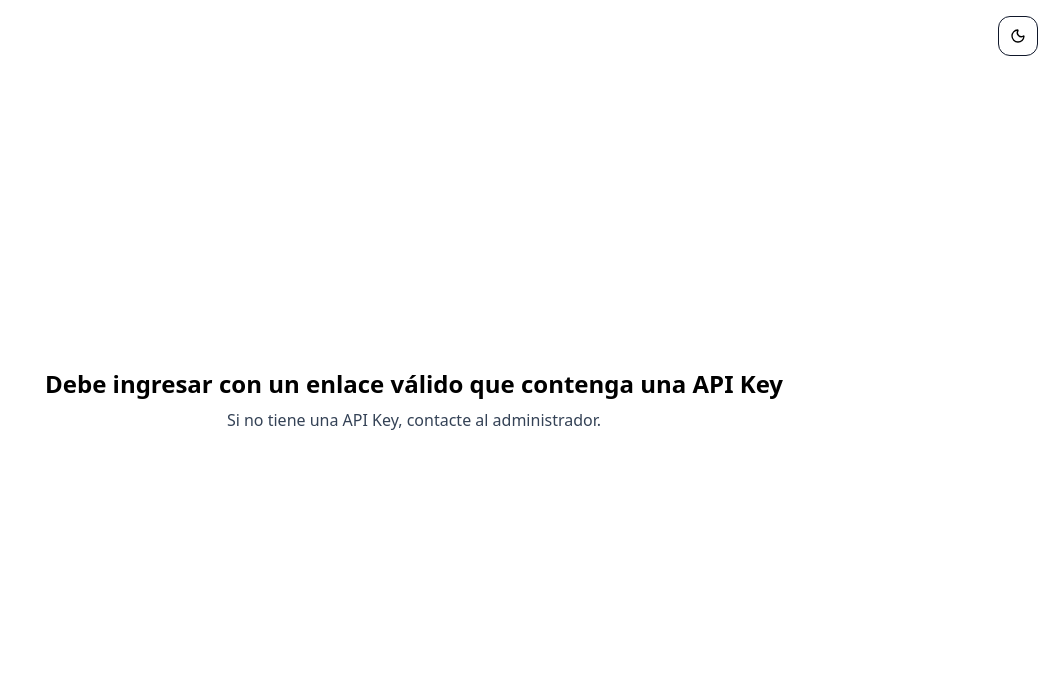
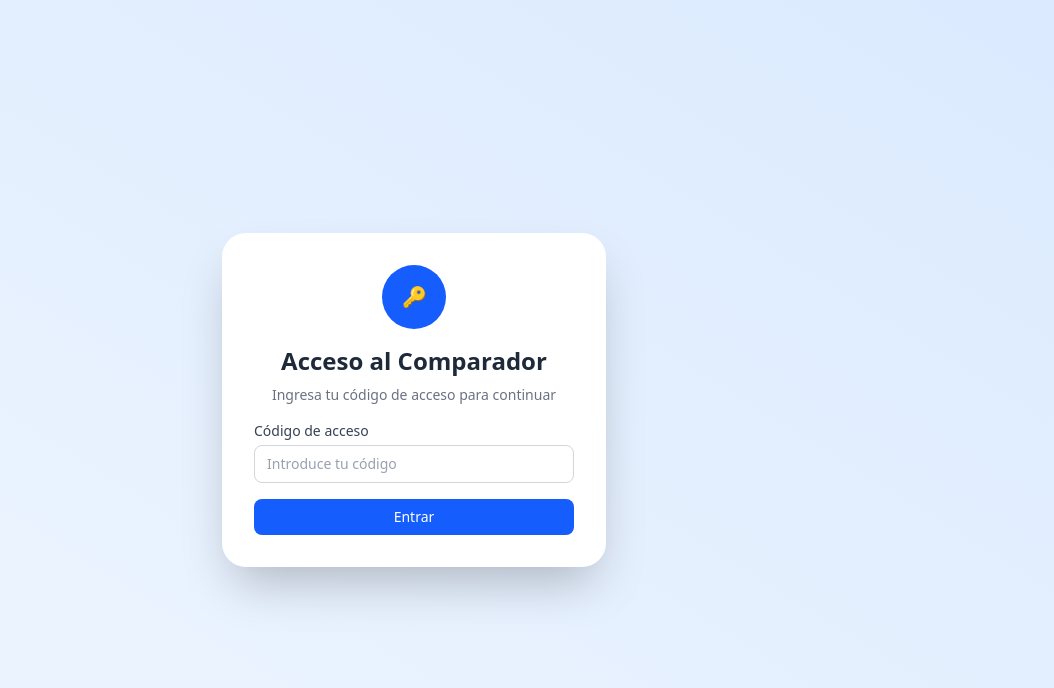
Before and after one commit to Apolo-Energies/vibra-frontend, a Next.js app: page / in a window 1280 px wide. Shown: the top 688 px of the page, without its empty margins (226-1280 px from the left). Built offline with nearby package versions, Linux system fonts and the light colour scheme; no server answers.

Commit message:
actualizacion

```diff
--- /dev/null
+++ b/src/app/dashboard/Contrato/page.tsx
@@ -0,0 +1,8 @@
+
+export default function ContratoPage() {
+  return (
+    <div>
+        <p>Pagina de contratos.</p>
+    </div>
+  );
+}
--- a/src/app/page.tsx
+++ b/src/app/page.tsx
@@ -1,25 +1,74 @@
 "use client";
 
-import { useEffect, useState } from "react";
+import { useActionState, useEffect, useRef, useState } from "react";
 import { useSearchParams } from "next/navigation";
-import { signIn } from "next-auth/react";
-import { AuthMessage } from "./components/AuthMessage";
+import { MoonLoader } from "react-spinners";
+import { authenticate } from "@/actions";
 
 export default function AuthPage() {
+  const [code, setCode] = useState("");
   const searchParams = useSearchParams();
-  const apiKey = searchParams.get("api_key");
-  const [verifying, setVerifying] = useState(false);
+  const callbackUrl = searchParams.get("callbackUrl") || "/dashboard/Comparador";
+  const [errorMessage, formAction, isPending] = useActionState(authenticate, undefined);
+  const lastErrorRef = useRef<string | undefined>(undefined);
 
   useEffect(() => {
-    if (apiKey) {
-      setVerifying(true);
-      signIn("credentials", {
-        api_key: apiKey,
-        redirect: true,
-        callbackUrl: "/dashboard/Comparador",
-      }).finally(() => setVerifying(false));
+    if (errorMessage && errorMessage !== lastErrorRef.current) {
+      lastErrorRef.current = errorMessage;
     }
-  }, [apiKey]);
+  }, [errorMessage]);
 
-  return <AuthMessage isVerifying={verifying || !!apiKey} />;
+  return (
+    <div className="flex items-center justify-center min-h-screen bg-gradient-to-tr from-blue-50 to-blue-100 px-4">
+      <div className="w-full max-w-sm bg-white dark:bg-gray-800 rounded-3xl shadow-2xl p-8 space-y-6 relative">
+        {/* Encabezado con icono */}
+        <div className="flex justify-center mb-4">
+          <div className="w-16 h-16 bg-blue-600 rounded-full flex items-center justify-center text-white font-bold text-xl">
+            🔑
+          </div>
+        </div>
+        <h1 className="text-2xl font-semibold text-gray-800 dark:text-gray-100 text-center mb-2">
+          Acceso al Comparador
+        </h1>
+        <p className="text-center text-sm text-gray-500 dark:text-gray-400 mb-4">
+          Ingresa tu código de acceso para continuar
+        </p>
+
+        <form action={formAction} className="space-y-4">
+          <div>
+            <label
+              htmlFor="accessCode"
+              className="block text-sm font-medium mb-1 text-gray-700 dark:text-gray-300"
+            >
+              Código de acceso
+            </label>
+            <input
+              type="text"
+              id="accessCode"
+              name="accessCode"
+              value={code}
+              onChange={(e) => setCode(e.target.value)}
+              placeholder="Introduce tu código"
+              className="w-full px-3 py-2 text-sm rounded-lg border bg-white dark:bg-gray-700 border-gray-300 dark:border-gray-600 text-gray-900 dark:text-white placeholder-gray-400 dark:placeholder-gray-400 focus:border-blue-500 focus:ring-1 focus:ring-blue-500 focus:ring-opacity-50 transition-all duration-200"
+              required
+            />
+          </div>
+
+          <input type="hidden" name="redirectTo" value={callbackUrl} />
+
+          <button
+            type="submit"
+            disabled={isPending}
+            className="w-full text-sm font-medium cursor-pointer bg-blue-600 hover:bg-blue-700 text-white py-2 px-4 rounded-lg transition-colors duration-200 focus:ring-2 focus:ring-blue-500 focus:ring-opacity-50 active:bg-blue-800 flex items-center justify-center"
+          >
+            {isPending ? <MoonLoader size={20} color="#fff" /> : "Entrar"}
+          </button>
+
+          {errorMessage && (
+            <p className="text-red-500 text-sm mt-1 text-center">{errorMessage}</p>
+          )}
+        </form>
+      </div>
+    </div>
+  );
 }
--- a/src/app/services/Auth/auth.service.ts
+++ b/src/app/services/Auth/auth.service.ts
@@ -1,23 +1,49 @@
 import axios from "axios";
 import { ApiManager } from "../ApiManager/ApiManager";
 import { ApiResponse } from "../interfaces/ApiResponse";
+const VALID_CODE = process.env.NEXT_PUBLIC_ACCESS_CODE;
+const API_KEY = process.env.NEXT_PUBLIC_API_KEY;
 
-export const userLogin = async (api_key: string): Promise<ApiResponse<unknown>> => {
-    // console.log("apikey: ", api_key)
-    if (!api_key) {
+export const userLogin = async (accessCode: string): Promise<ApiResponse<unknown>> => {
+
+  console.log("caodigo valido: ", VALID_CODE, "codigo ingresado: ", accessCode)
+
+  console.log("APIKEY: ", API_KEY)
+
+  if (!accessCode) {
     return {
       isSuccess: false,
-        displayMessage: "La url no es valida",
-        errorMessages: ["No exite un api key"],
+      displayMessage: "Debes ingresar un código de acceso",
+      errorMessages: ["Código vacío"],
       result: null,
       status: 400
     };
   }
 
+  if (accessCode !== VALID_CODE) {
+    return {
+      isSuccess: false,
+      displayMessage: "Código de acceso inválido",
+      errorMessages: ["Código incorrecto"],
+      result: null,
+      status: 401,
+    };
+  }
+
+  if (!API_KEY) {
+    return {
+      isSuccess: false,
+      displayMessage: "API Key no configurada en el servidor",
+      errorMessages: ["API Key faltante"],
+      result: null,
+      status: 500
+    };
+  }
+
   try {
     const response = await ApiManager.post(
-        "/renovae/login",
-        { api_key },
+      "/apikey/login",
+      { api_key: API_KEY },
       { withCredentials: false }
     );
 
--- a/src/auth.config.ts
+++ b/src/auth.config.ts
@@ -12,15 +12,17 @@ export const authConfig: NextAuthConfig = {
     Credentials({
       name: "API Key",
       credentials: {
-        api_key: { label: "API Key", type: "text" },
+        accessCode: { label: "Código de acceso", type: "text" },
       },
       // eslint-disable-next-line @typescript-eslint/no-explicit-any
       async authorize(credentials): Promise<any | null> {
-        const apiKey = credentials?.api_key as string;
-        if (!apiKey) return null;
+        const accessCode = credentials?.accessCode as string;
+        if (!accessCode) return null;
         // console.log("apikey tomada desde la url: ", apiKey)
         try {
-          const response = await userLogin(apiKey);
+          const response = await userLogin(accessCode);
+
+          console.log("response: ", response)
 
           if (!response || response.status !== 200) {
             console.error("Credenciales incorrectas: ", response);
--- a/src/constants/SidebarItems.ts
+++ b/src/constants/SidebarItems.ts
@@ -1,4 +1,5 @@
 import {
+  FileSignature,
   Scale,
 } from 'lucide-react'
 
@@ -6,4 +7,5 @@ import {
 
 export const sidebarItems = [
 { title: 'Comparador', url: '/dashboard/Comparador', icon: Scale, roles: ['Master', 'Colaborador'] },
+// { title: 'Contrato', url: '/dashboard/Contrato', icon: FileSignature, roles: ['Master', 'Colaborador'] },
 ]
--- a/src/middleware.ts
+++ b/src/middleware.ts
@@ -32,11 +32,16 @@ export default async function middleware(req: NextRequest): Promise<NextResponse
   }
 
   if (userRole === "colaborador") {
-    if (!url.pathname.startsWith("/dashboard/Comparador")) {
+    const allowedPaths = ["/dashboard/Comparador", "/dashboard/Contrato"];
+
+    const isAllowed = allowedPaths.some((path) => url.pathname.startsWith(path));
+
+    if (!isAllowed) {
       url.pathname = "/dashboard/Comparador";
       return NextResponse.redirect(url);
     }
   }
+
   // const userRole = session.user?.role;
 
   // Verifica si el rol es válido
```
Lines whose indentation alone changed are shown as unchanged.
